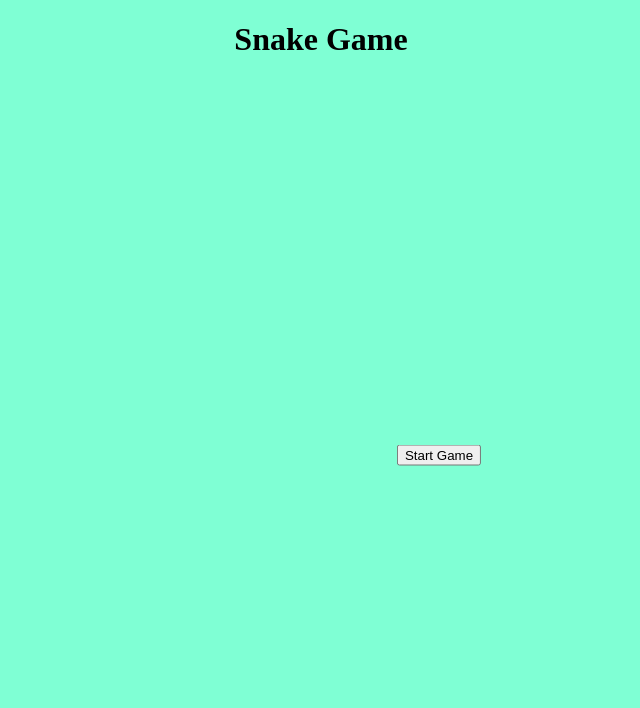
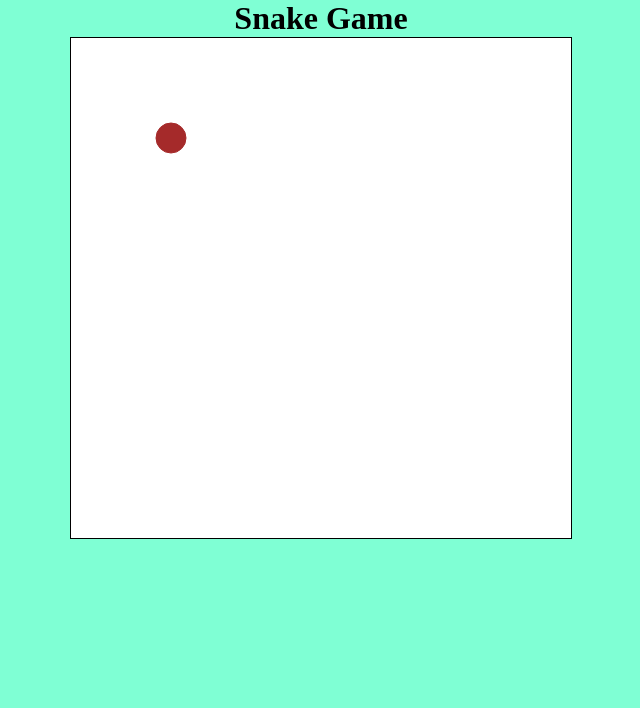
Before and after one commit to brimurphy/Snake-Game, a plain HTML site: page index.html in a window 1280 px wide. Shown: the whole page, without its empty margins (319-959 px from the left). Drawn offline with Linux system fonts and the light colour scheme.

Commit message:
Refactor code from start of game

```diff
--- a/index.html
+++ b/index.html
@@ -6,41 +6,30 @@
     <meta name="viewport" content="width=device-width, initial-scale=1.0" />
     <title>Snake Game</title>
     <style>
+      * {
+        padding: 0;
+        margin: 0;
+      }
       body {
         background-color: aquamarine;
+        display: flex;
+        flex-direction: column;
+        justify-content: center;
+        align-items: center;
       }
       canvas {
+        border: 1px solid black;
         background-color: #fff;
-        transform: translate(25%, 25%);
-      }
-
-      h1 {
-        text-align: center;
-      }
-
-      .container {
-        width: 1000px;
-        height: 500px;
-        position: relative;
-        transform: translate(25%, 25%);
-      }
-
-      .center {
-        position: absolute;
-        top: 50%;
-        left: 50%;
-        transform: translate(-50%, -50%);
-        text-align: center;
       }
     </style>
   </head>
   <body>
     <h1>Snake Game</h1>
-    <section class="container">
-      <div class="center">
-        <button onclick="startGame()">Start Game</button>
-      </div>
-    </section>
+
+    <canvas id="myCanvas"></canvas>
+
+    <!--<button onclick="startGame()">Start Game</button>-->
+
     <script src="main.js"></script>
   </body>
 </html>
--- a/main.js
+++ b/main.js
@@ -7,105 +7,154 @@
 // score function
 // crash/end game function
 
-// Start A new game
-let startGame = function () {
-  snake = new snake(100, 75, 15, "brown");
-  myGame.start();
-};
+const canvas = document.getElementById("myCanvas");
+canvas.width = 500;
+canvas.height = 500;
+const ctx = canvas.getContext("2d");
 
-// Create a new game object
-const myGame = {
-  canvas: document.createElement("canvas"),
-  container: document.querySelector(".container"),
-  start: function () {
-    this.canvas.width = 1000;
-    this.canvas.height = 500;
-    this.ctx = this.canvas.getContext("2d");
-    document.body.insertBefore(this.canvas, document.body.childNodes[0]);
-    this.container.setAttribute("style", "display: none;");
-    this.interval = setInterval(movement, 20);
-  },
-  clear: function () {
-    this.ctx.clearRect(0, 0, this.canvas.width, this.canvas.height);
-  },
-};
+// Movement
+let speed = 5;
+let xSpeed = 0;
+let ySpeed = 0;
 
-// Create a snake constructor object
-function snake(x, y, radius, color) {
-  this.x = x;
-  this.y = y;
-  this.radius = radius;
-  this.move = function () {
-    ctx = myGame.ctx;
-    ctx.arc(this.x, this.y, this.radius, 0, 2 * Math.PI);
-    ctx.strokeStyle = color;
-    ctx.stroke();
-    ctx.fillStyle = color;
-    ctx.fill();
-  };
+// Layout of playing area
+let columns = 20;
+let columnSize = canvas.width / columns - 5;
+
+// Snake
+let snakeHeadX = 5;
+let snakeHeadY = 5;
+let snakeRadius = canvas.width / columns - 10;
+let snakeColor = "brown";
+
+function playGame() {
+  clear();
+  snake();
+  // Set speed of snake
+  setTimeout(playGame, 1000 / speed);
 }
 
-// Add movement to object
-let movement = function () {
-  myGame.clear();
-  snake.x += 1;
-  snake.move();
-};
-// Generate a random number between to values, inclusive
-let getRandomNum = function (min, max) {
-  let randomNum = Math.floor(Math.random() * (max - min + 1) + min);
-  return randomNum;
-};
+function clear() {
+  ctx.beginPath();
+  ctx.clearRect(0, 0, canvas.width, canvas.height);
+  ctx.closePath();
+}
 
-// Draw head of the snake
-// let drawHead = function () {
-//   ctx.beginPath();
-//   ctx.arc(snake.headX, snake.headY, snake.headRadius, 0, 2 * Math.PI);
-//   ctx.strokeStyle = snake.headColour;
-//   ctx.stroke();
-//   ctx.fillStyle = snake.headColour;
-//   ctx.fill();
+function snake() {
+  ctx.fillStyle = snakeColor;
+  ctx.strokeStyle = snakeColor;
+  ctx.arc(
+    snakeHeadX * columns,
+    snakeHeadY * columns,
+    snakeRadius,
+    0,
+    2 * Math.PI
+  );
+  ctx.fill();
+  ctx.stroke();
+}
+
+playGame();
+
+// // Start A new game
+// let startGame = function () {
+//   snake = new snake(100, 75, 15, "brown");
+//   myGame.start();
 // };
 
-// // Draw head of the snake
-// let drawTail = function () {
-//   ctx.beginPath();
-//   ctx.arc(snake.tailX, snake.tailY, snake.tailRadius, 0, 2 * Math.PI);
-//   ctx.strokeStyle = snake.tailColour;
-//   ctx.stroke();
-//   ctx.fillStyle = snake.tailColour;
-//   ctx.fill();
-// };
-// let move = function () {
-//   let xSpeed = scale * 1;
-//   let ySpeed = 0;
-//   snake.headX += xSpeed;
-//   snake.headY += ySpeed;
+// // Create a new game object
+// const myGame = {
+//   canvas: document.createElement("canvas"),
+//   container: document.querySelector(".container"),
+//   start: function () {
+//     this.canvas.width = 400;
+//     this.canvas.height = 400;
+//     this.ctx = this.canvas.getContext("2d");
+//     document.body.insertBefore(this.canvas, document.body.childNodes[0]);
+//     this.container.setAttribute("style", "display: none;");
+//     this.interval = setInterval(movement, 20);
+//   },
+//   // Clear previous position of the snake
+//   clear: function () {
+//     this.ctx.beginPath();
+//     this.ctx.clearRect(0, 0, this.canvas.width, this.canvas.height);
+//     this.ctx.closePath();
+//   },
 // };
 
-let changeDirection = function (direction) {
-  switch (direction) {
-    case "Up":
-      xSpeed = 0;
-      ySpeed = -scale * 1;
-      break;
-    case "Down":
-      xSpeed = 0;
-      ySpeed = scale * 1;
-      break;
-    case "Left":
-      xSpeed = -scale * 1;
-      ySpeed = 0;
-      break;
-    case "Right":
-      xSpeed = scale * 1;
-      ySpeed = 0;
-      break;
-  }
-};
+// // Create a snake constructor object
+// function snake(x, y, radius, color) {
+//   this.x = x;
+//   this.y = y;
+//   this.color = color;
+//   this.radius = radius;
+//   this.xSpeed = 0;
+//   this.ySpeed = 0;
+//   // this.move = function () {
+//   ctx = myGame.ctx;
+//   ctx.arc(this.x, this.y, this.radius, 0, 2 * Math.PI);
+//   ctx.fillStyle = this.color;
+//   ctx.stroke();
+//   // };
+//   this.newPos = function () {
+//     this.x += this.speedX;
+//     this.y += this.speedY;
+//   };
+// }
 
-window.addEventListener("keydown", (e) => {
-  const direction = e.key.replace("Arrow", "");
-  console.log(direction);
-  changeDirection(direction);
-});
+// // Add movement to object
+// let movement = function () {
+//   // Clear the last position of the object
+//   myGame.clear();
+//   snake.newPos();
+//   // snake.move();
+// };
+// // Generate a random number between to values, inclusive
+// let getRandomNum = function (min, max) {
+//   let randomNum = Math.floor(Math.random() * (max - min + 1) + min);
+//   return randomNum;
+// };
+
+// let moveUp = function () {
+//   snake.ySpeed -= 1;
+// };
+// let moveDown = function () {
+//   snake.ySpeed += 1;
+// };
+// let moveLeft = function () {
+//   snake.xSpeed -= 1;
+// };
+// let moveRight = function () {
+//   snake.xSpeed += 1;
+// };
+
+// let previousDirection = "Right";
+// window.addEventListener("keydown", (e) => {
+//   let direction = e.key.replace("Arrow", "");
+//   switch (direction) {
+//     case "Up":
+//       if (direction == "Up" && previousDirection != "Down") {
+//         moveUp();
+//         previousDirection = direction;
+//         break;
+//       }
+//     case "Down":
+//       if (direction == "Down" && previousDirection != "Up") {
+//         moveDown();
+//         previousDirection = direction;
+//         break;
+//       }
+//     case "Left":
+//       if (direction == "Left" && previousDirection != "Right") {
+//         moveLeft();
+//         previousDirection = direction;
+//         break;
+//       }
+//     case "Right":
+//       if (direction == "Right" && previousDirection != "Left") {
+//         moveRight();
+//         previousDirection = direction;
+//         break;
+//       }
+//   }
+// });
```
